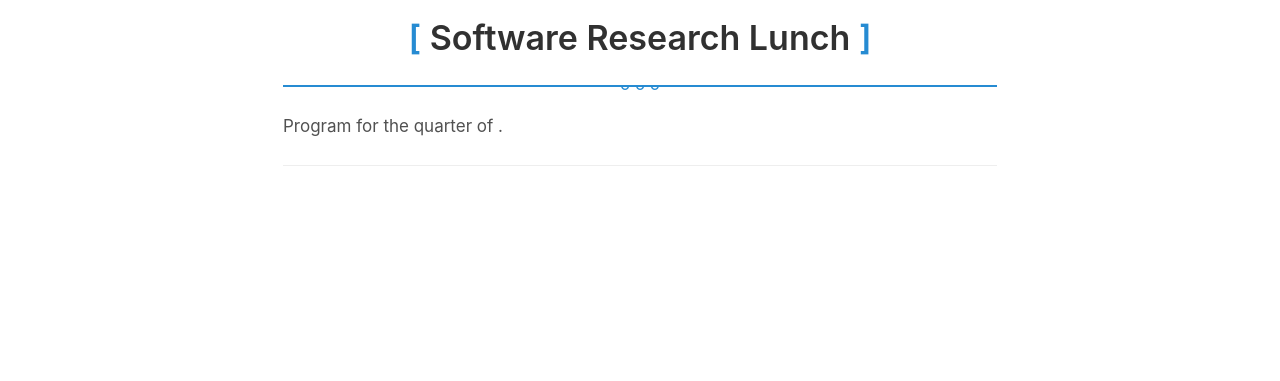
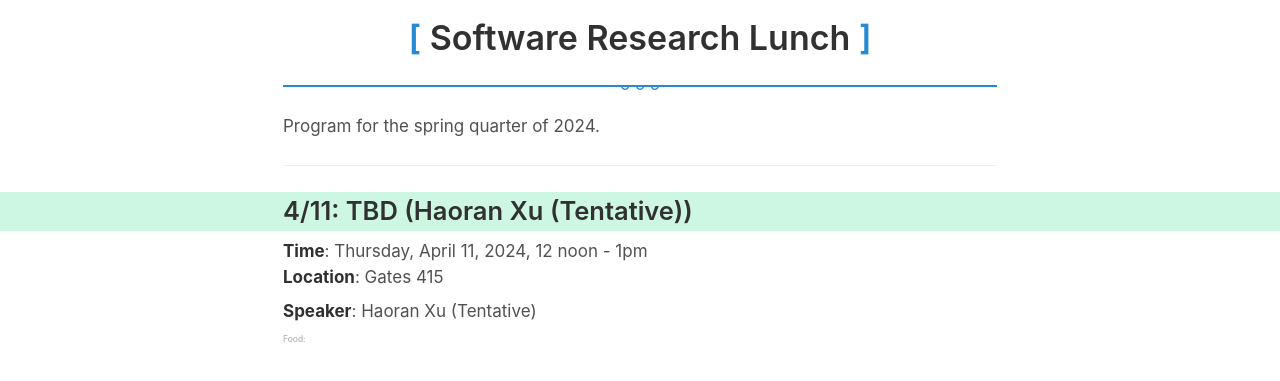
Before and after one commit to software-research-lunch/software-research-lunch.github.io, a Jekyll site: the page built from archive/2024-spring.html, in a window 1280 px wide. Shown: the top 381 px of the page. Built offline with Jekyll 4.4.1, drawn with Linux system fonts in a browser that asks for light colours.

Commit message:
Haoran date

```diff
--- a/_data/schedule.yml
+++ b/_data/schedule.yml
@@ -27,6 +27,17 @@
 # Jason Koenig <jrkoenig@stanford.edu>
 # Haoze Wu <haozewu@stanford.edu>
 # Anjiang Wei <anjiang@stanford.edu>
+
+y24_spring:
+  location: "Gates 415"
+  year: "2024"
+  quarter: "spring"
+  talks:
+    - date: "2024-04-11"
+      abstract: ""
+      title: ""
+      speaker: "Haoran Xu (Tentative)"
+      bio: ""
 
 y24_winter:
   location: "Gates 415"
@@ -199,12 +210,6 @@ shortcomings under various conditions."
     speaker: "Matthew Sotoudeh, Paul Crews, Zachary Yedidia, David K. Zhang, Mert Hidayetoglu, Robert Schenck, ..."
     bio: ""
 
-# - date: "2024-02-21"
-#   abstract: ""
-#   title: ""
-#   speaker: "Haoran Xu (Tentative)"
-#   bio: ""
-
 y23_fall:
   location: "Gates 415"
   year: "2023"
```
